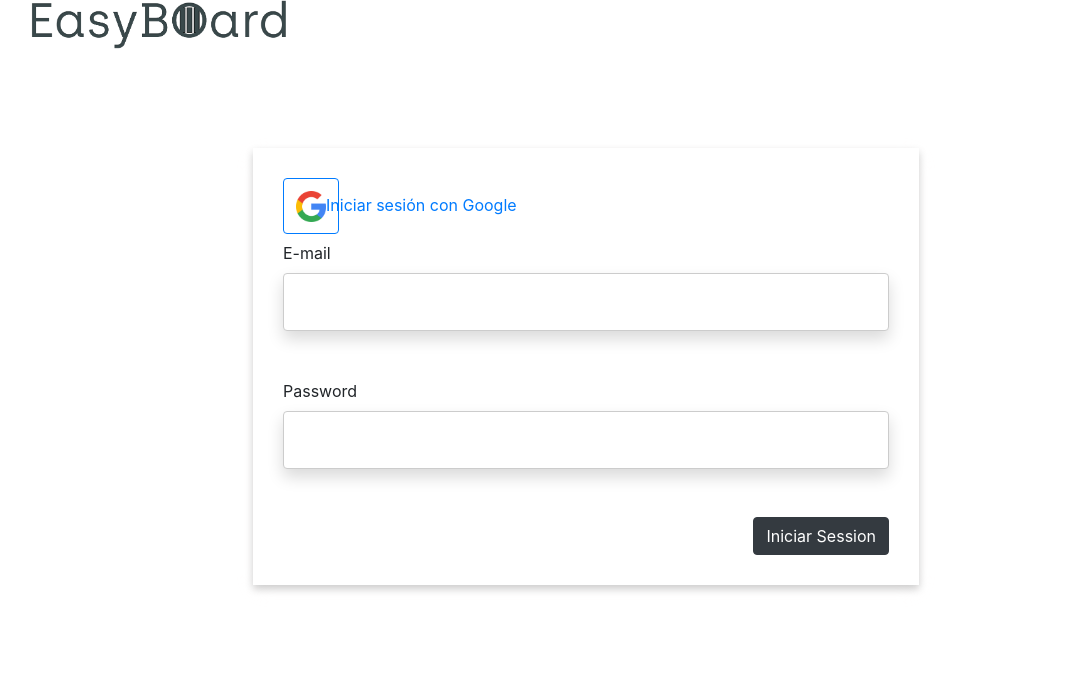
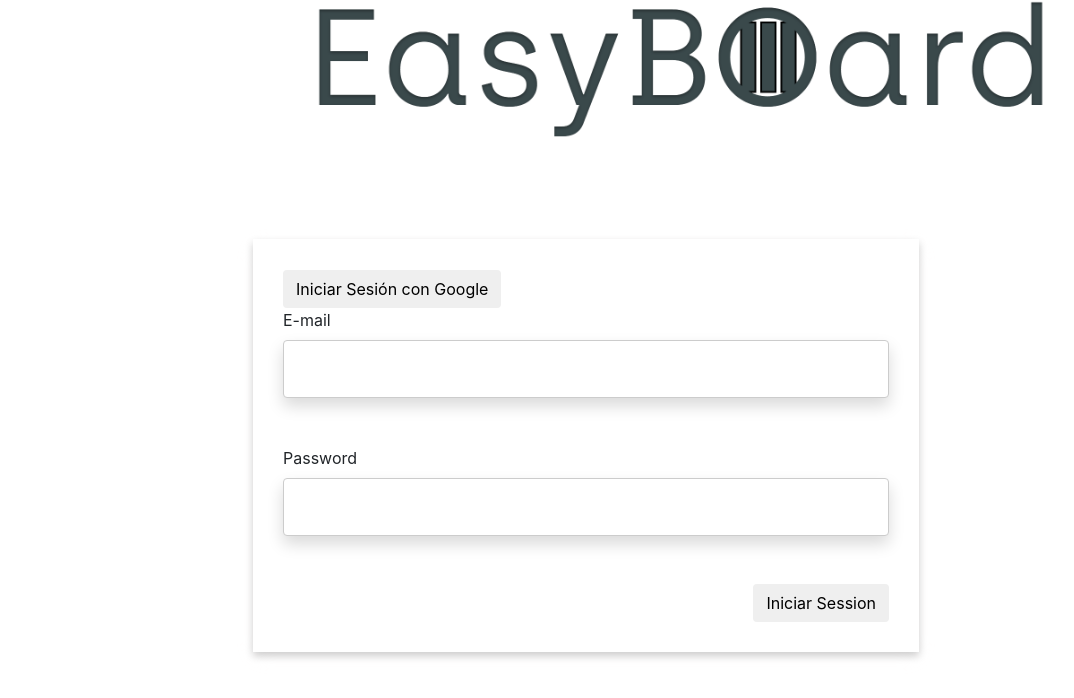
Before and after one commit to esmerivero/easyboard-citi, a website: page src/index.html in a window 1280 px wide. Shown: the whole page, without its empty margins (54-1128 px from the left). Drawn offline with nearby package versions, Linux system fonts and the light colour scheme.

Commit message:
resolviendo problema del login

```diff
--- a/src/css/login.css
+++ b/src/css/login.css
@@ -42,9 +42,7 @@ body {
     font-size: 26px bold;
   }
 
-  #logGoogle{
-   height: 3.5em;
-   width: 3.5em;
-   margin-bottom: 7px;
-   margin-right: 4%;
+  .gLogo{
+   height: 5%;
+   width: 5%;
 }
--- a/src/index.html
+++ b/src/index.html
@@ -9,105 +9,50 @@
     <link rel="stylesheet" href="https://stackpath.bootstrapcdn.com/bootstrap/4.1.2/css/bootstrap.min.css" integrity="sha384-Smlep5jCw/wG7hdkwQ/Z5nLIefveQRIY9nfy6xoR1uRYBtpZgI6339F5dgvm/e9B" crossorigin="anonymous">
 </head>
 <body>
-    <!-- <section class="container">
+        <main>
+                <section class="container">
                     <section class="row">
+                        <section class="col">
+                            <section class="row">
+                                <section class=" col-8 offset-3">
+                                    <img src="../src/images/logofinal.png" class="logoEasy img-fluid" alt="Responsive image">
+                                </section>
+                            </section>
+                            <section class="wrapper" id="login-wrapper">
+                                <section class="row mx-center">
                                     <div class="col">
-                <section class="row">
-                    <div class="col">
-                        <p>Easy Board</p>
-                    </div>
-                </section>
+                                        <section class="row mx-center">
+                           <div class= "col">
 
-                <section class="row">
-                    <div class="col">
-                        <button type="button" class="buttonGoogle btn col-sm-12 col-md-12 col-xl-12" id="btn-google">
-                        <img src="../src/images/login-google.png" class="img-fluid gLogo" alt="Responsive image">Iniciar sesión con Google</button>
-                    </div>
-                </section>
-
-                <section class="row">
-                    <div class="col">
-                        <p>Ingresa en tu cuenta de CitiBanamex</p>
-                    </div>
-                </section>
-
-                <section class="row">
-                    <div class="col">
-                        <section class="row">
-                            <div class="col">
-                                <p>Usuario</p>
-                            </div>
-                        </section>
-
-                        <section class="row">
-                            <div class="col">
-                                <input type="text" placeholder="usuario123">
                            </div>
                            </section>
                                     </div>
                                 </section>
-
                                 <section class="row">
-                    <div class="col">
-                        <section class="row">
-                            <div class="col">
-                                <p>Contraseña</p>
-                            </div>
+                                    <section class="col">
+                                            <button  class="btn" id = "logGoogle">
+                                                <!-- <img src="../src/images/google-1015752_960_720.png" class="img-fluid" id="gLogo" alt="Responsive image"> --> Iniciar Sesión con Google
+                                            </button>
                                     </section>
-
-                        <section class="row">
-                            <div class="col">
-                                <input type="text" placeholder="contraseñ@">
-                            </div>
-                        </section>
-                    </div>
-                </section>
-
-                <section class="row">
-                    <div class="col">
-                        <button>Ingresa</button>
-                    </div>
-                </section>
-
-            </div>
-        </section>
-    </section> -->
-            <div class="container">
-              <div class="row">
-                <section class="col mx-center">
-                    <section class="row">
-                        <section class="col-8">
-                                <img src="../src/images/logofinal.png" class="img-fluid" alt="Responsive image" id = "img-logo">
-                        </section>
-                    </section>
-                <div class="wrapper" id="login-wrapper">
-                    <section class="row mx-center">
-                    <div class= "col">
-                        <button type="button" class="btn btn-outline-primary" id="logGoogle">
-                            <img src="../src/images/google-1015752_960_720.png" class="img-fluid gLogo" alt="Responsive image">Iniciar sesión con Google
-                        </button>
-                    </div>
                                 </section>
                                 <form>
                                     E-mail
                                     <input class="shadow p-3 mb-5 bg-white rounded" type="email" id="userCapture" name="email">
                                 </form>
-
                                 <form>
                                     Password
                                     <input class="shadow p-3 mb-5 bg-white rounded" type="password" id="passwordCapture" name="psw">
                                 </form>
-
                                 <section class="row">
                                     <section class="col">
-                        <button id="login-button" class="btn btn-dark">Iniciar Session</button>
+                                        <button id="login-button" class="btn login">Iniciar Session</button>
                                     </section>
                                 </section>
-
-          </div>
                             </section>
-        </div>
-    </div>
+                        </section>
+                    </section>
+                </section>
+            </main>
     <script src="https://code.jquery.com/jquery-3.3.1.slim.min.js" integrity="sha384-q8i/X+965DzO0rT7abK41JStQIAqVgRVzpbzo5smXKp4YfRvH+8abtTE1Pi6jizo" crossorigin="anonymous"></script>
     <script src="https://cdnjs.cloudflare.com/ajax/libs/popper.js/1.14.3/umd/popper.min.js" integrity="sha384-ZMP7rVo3mIykV+2+9J3UJ46jBk0WLaUAdn689aCwoqbBJiSnjAK/l8WvCWPIPm49" crossorigin="anonymous"></script>
     <script src="https://stackpath.bootstrapcdn.com/bootstrap/4.1.2/js/bootstrap.min.js" integrity="sha384-o+RDsa0aLu++PJvFqy8fFScvbHFLtbvScb8AjopnFD+iEQ7wo/CG0xlczd+2O/em" crossorigin="anonymous"></script>
```
Lines whose indentation alone changed are shown as unchanged.
